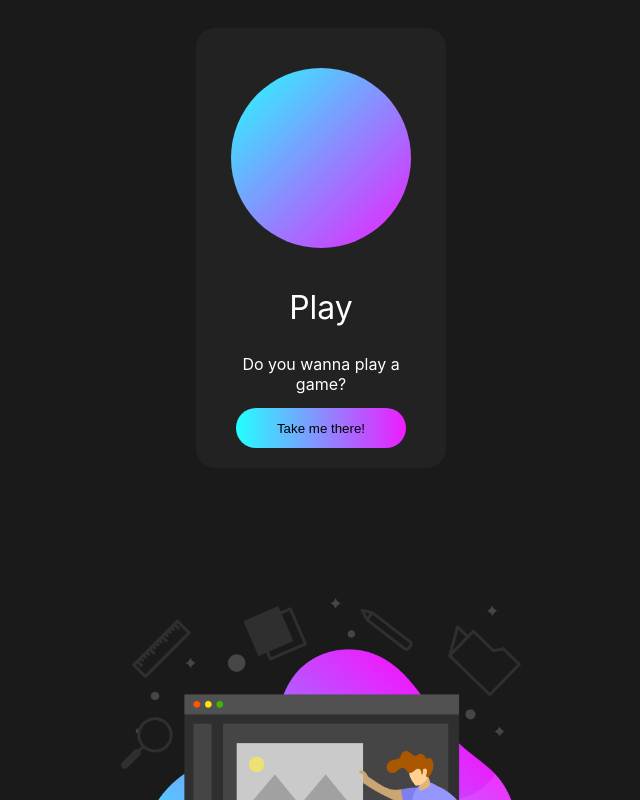
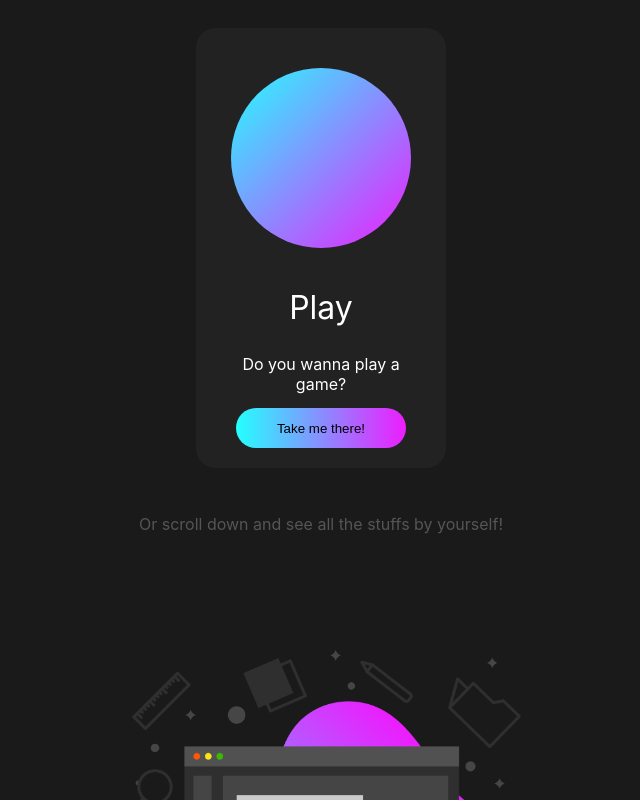
Before and after one commit to NikolSkvarilova/sudoku, a React (Create React App) app in the folder app/: page / in a window 1280 px wide. Shown: the part 1635-2435 px from the top of the page, without its empty margins (319-959 px from the left). Built offline with nearby package versions, Linux system fonts and the light colour scheme.

Commit message:
Added note to the section with Cards

```diff
--- a/app/src/App.js
+++ b/app/src/App.js
@@ -50,6 +50,7 @@ function App() {
         />
 
         <section className="cards-container">
+          <div className="cards-wrapper">
             <Card
               heading="About"
               sub_text="Read more about the project!"
@@ -67,6 +68,9 @@ function App() {
               sub_text="Do you wanna play a game?"
               {...cardStyles}
             />
+          </div>
+
+          <p className="note">Or scroll down and see all the stuffs by yourself!</p>
         </section>
 
         <TextSection
--- a/app/src/App.scss
+++ b/app/src/App.scss
@@ -8,17 +8,25 @@
 }
 
 .cards-container {
-  display: flex;
-  flex-wrap: wrap;
-  padding-left: 20vw;
-  padding-right: 20vw;
-  justify-content: center;
   background-image: url('./images/bg_cards.png');
   background-position: center center;
   background-repeat: no-repeat;
   background-size: cover;
   background-color: $background;
   margin-bottom: $component_margin_bottom;
+
+  .cards-wrapper {
+    display: flex;
+    flex-wrap: wrap;
+    padding-left: 20vw;
+    padding-right: 20vw;
+    justify-content: center;
+  }
+
+  .note {
+    text-align: center;
+    color: #555;
+  }
 }
 @media only screen and (max-width: 1390px) {
   .cards-container {
```
Lines whose indentation alone changed are shown as unchanged.
